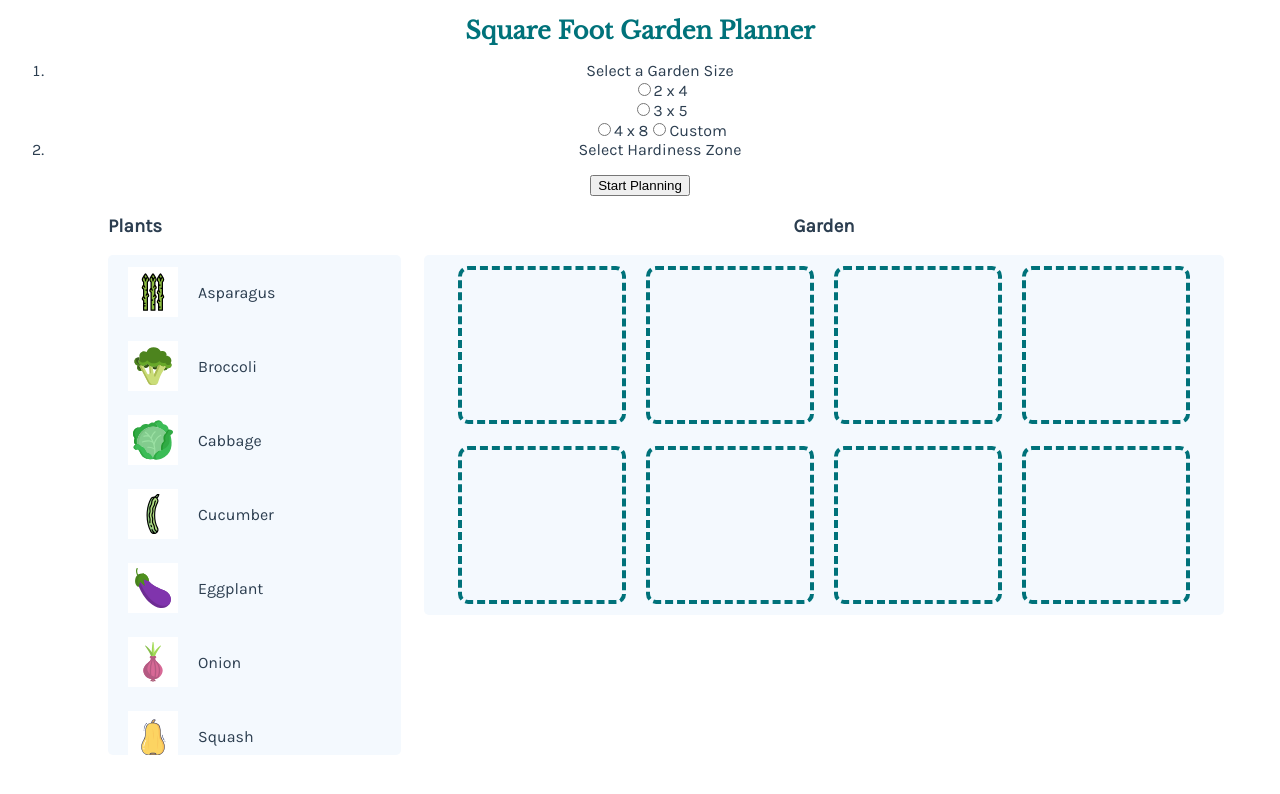
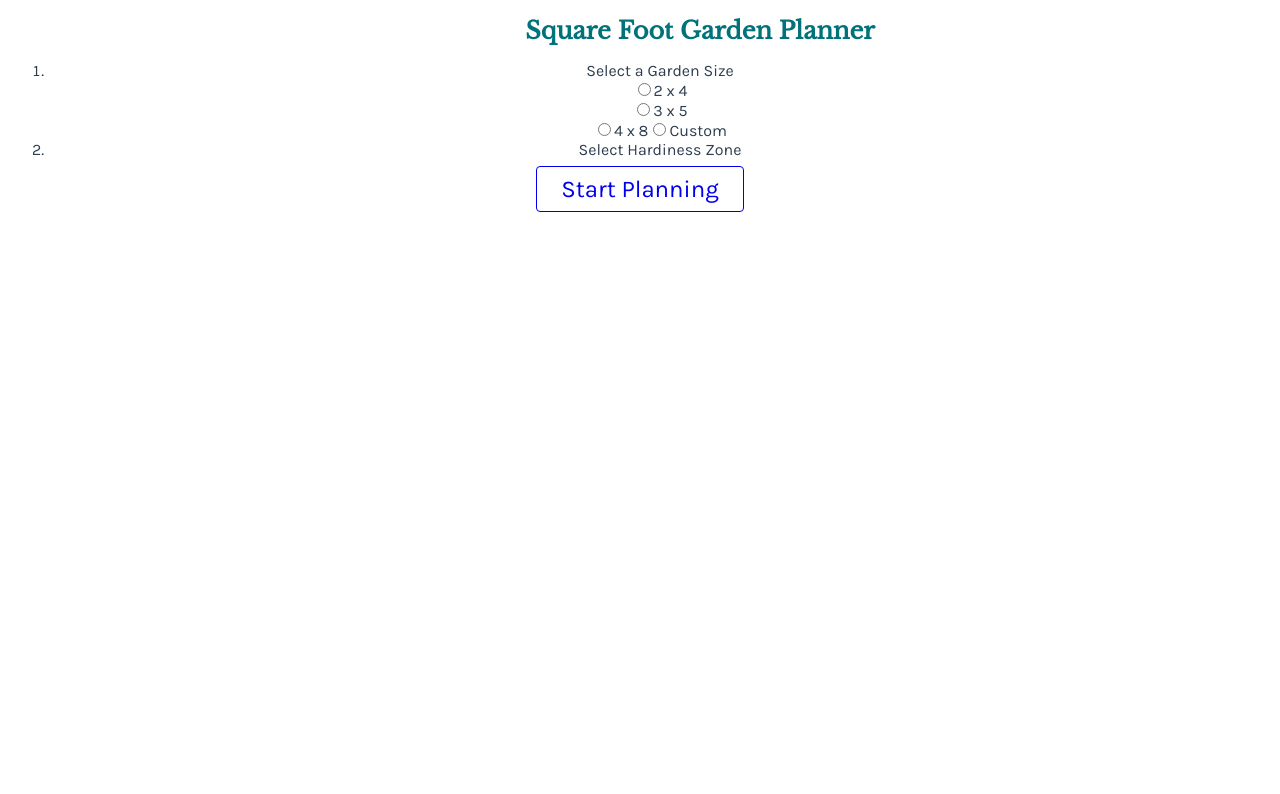
Before and after one commit to jessecalton/sqftgrdn, a Vue app: page / in a window 1280 px wide. Shown: the top 794 px of the page. Built offline with nearby package versions, Linux system fonts and the light colour scheme.

Commit message:
added route

```diff
--- a/package.json
+++ b/package.json
@@ -8,7 +8,9 @@
   },
   "dependencies": {
     "core-js": "^3.6.5",
+    "router": "^1.3.5",
     "vue": "^2.6.11",
+    "vue-router": "^3.5.1",
     "vuedraggable": "^2.24.3",
     "vuex": "^3.4.0"
   },
--- a/src/App.vue
+++ b/src/App.vue
@@ -1,9 +1,11 @@
 <template>
   <div id="app">
     <h2 class="header--title">Square Foot Garden Planner</h2>
-    <setup></setup>
-    <draggableList />
-  </div>
+        <router-link to="/" class="header-link">
+        </router-link>
+        <router-view />
+    </div>
+
 </template>
 
 <script>
@@ -33,5 +35,6 @@ export default {
   font-family: Libre Baskerville, Arial, serif;
   color: $color-brand-surfie-green;
   margin: 1rem auto;
+  padding-left: 120px;
 }
 </style>
--- a/src/components/DraggableList.vue
+++ b/src/components/DraggableList.vue
@@ -1,6 +1,10 @@
 <template>
+<div>
+    <h3  class = "header"> <strong>Drag and Drop Plants into your Garden </strong> </h3>
+
     <div class="garden">
         <div class="plant-container">
+            <router-link to="/" class="nav-link">Restart Garden</router-link>
             <h3>Plants</h3>
             <draggable
                 class="dragArea plant-list"
@@ -38,7 +42,10 @@
                     <img v-if="element.image" :src="element.image" />
                 </div>
             </draggable>
+            <div> Zip Code: </div>
+            <div> Hardiness Zone: </div>
         </div>
+    </div>
     </div>
 </template>
 
@@ -187,6 +194,10 @@ $green_01: #00727a;
     border: 3px solid yellowgreen;
 }
 
+.header {
+    padding-left:130px;
+}
+
 .list-group-item {
     flex-basis: 20%;
     &.grid {
--- a/src/main.js
+++ b/src/main.js
@@ -1,10 +1,12 @@
 import Vue from 'vue'
 import App from './App.vue'
 import store from './store'
+import router from "./router";
 
 Vue.config.productionTip = false
 
 new Vue({
   store,
+  router,
   render: h => h(App)
 }).$mount('#app')
--- /dev/null
+++ b/src/router.js
@@ -0,0 +1,24 @@
+import Vue from "vue";
+import Router from "vue-router";
+
+import Setup from "@/views/Setup.vue";
+import Draggable from "@/components/DraggableList.vue";
+
+
+Vue.use(Router);
+
+export default new Router({
+    mode: "history",
+    base: process.env.BASE_URL,
+    routes: [
+        {
+            path: "/",
+            name: "setup",
+            component: Setup
+        },{
+          path: "/draggable",
+          name: "draggable",
+          component: Draggable
+        }
+    ]
+});
--- a/src/views/Setup.vue
+++ b/src/views/Setup.vue
@@ -18,7 +18,8 @@
                 <span class="setup--heading">Select Hardiness Zone</span>
             </li>
         </ol>
-        <button>Start Planning</button>
+        <!-- <button>Start Planning</button> -->
+         <router-link to="/draggable" class="nav-link">Start Planning</router-link>
     </div>
 </template>
 
@@ -29,5 +30,22 @@ export default {
 </script>
 
 <style lang="scss">
-
+ $primary-color: #2c3e50;
+    $active-color: #00727A;
+.nav-link {
+        font-size: 1.5rem;
+        text-decoration: none;
+        border: solid 1px lighten($primary-color, 60%);
+        border: solid 1px;
+        border-radius: 0.25rem;
+        padding: 0.5rem 1.5rem;
+        transition: all 0.15s ease;
+        background-color: white;
+        margin: 0 1rem;
+        &:hover {
+            border-color: $primary-color;
+            background-color: $primary-color;
+            color: white;
+        }
+    }
 </style>>
```
Also changed, not shown: 1 other file (tests, documents, lock files or other folders).
